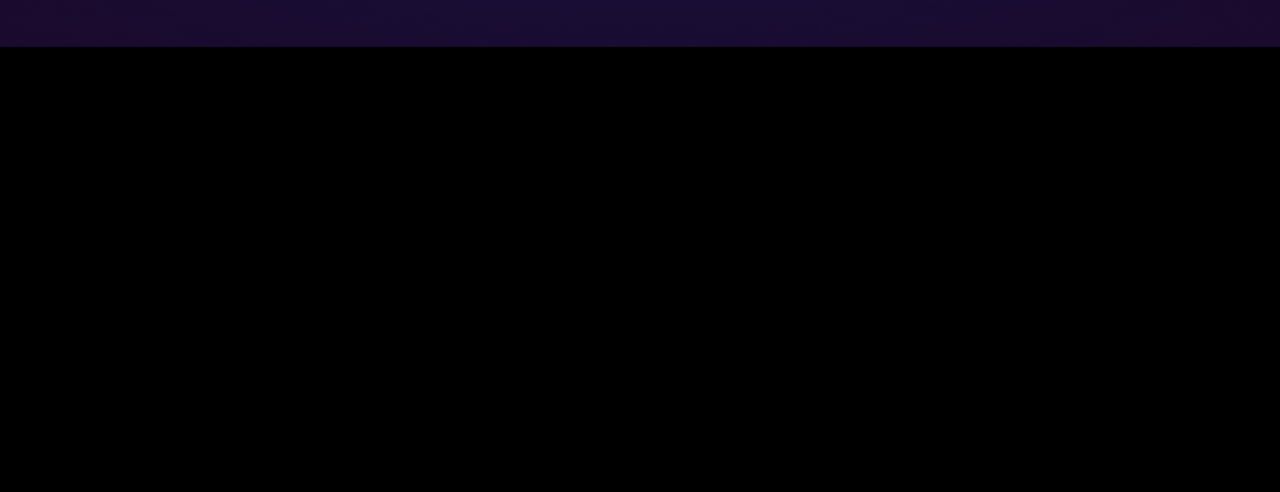
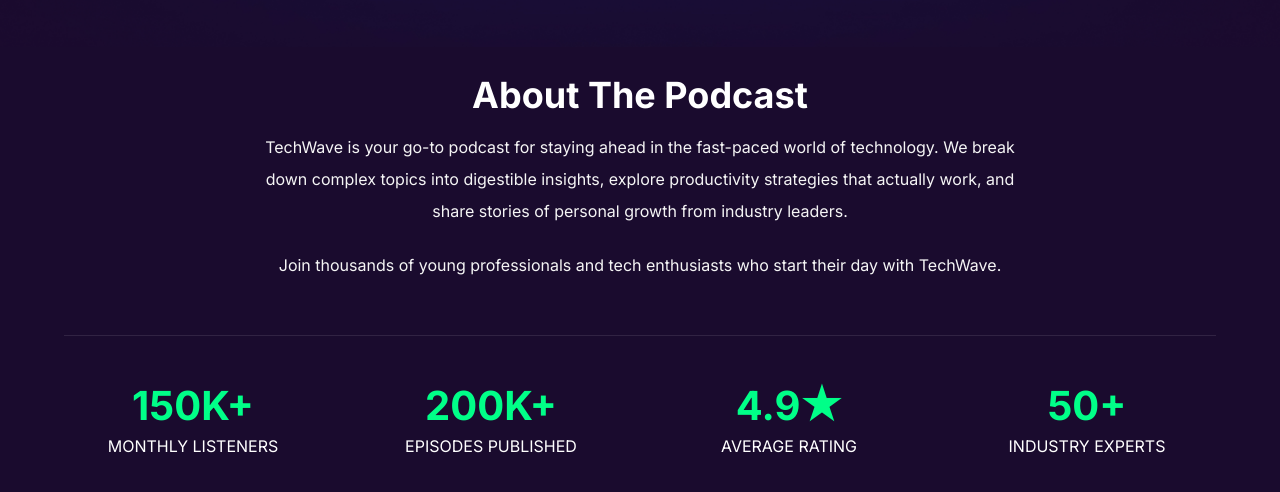
Before and after one commit to Mazharul-2003/B13-A02-TechWave, a website: page index.html in a window 1280 px wide. Shown: the part 580-1072 px from the top of the page. Before the commit the page ends 800 px from the top, so only its background shows below. Drawn offline with Linux system fonts and the light colour scheme.

Commit message:
About section completed for large device

```diff
--- a/index.html
+++ b/index.html
@@ -70,17 +70,18 @@
     </section>
 
     <!-- About Section -->
-    <section class="about-section bg-[#1A0B2E] py-7 max-w-full hidden">
+    <section class="about-section bg-[#1A0B2E] py-7 max-w-full">
         <div class="about-container max-w-[90%] mx-auto text-center">
-            <div class="content *:mb-4 text-white">
+            <div class="content *:mb-4 text-white lg:px-50 lg:mb-10 lg:border-b border-white/10">
                 <h1 class="text-4xl font-bold capitalize">About the Podcast</h1>
-                <p class="text-[1rem] leading-5 text-[#F5F5F5]">TechWave is your go-to podcast for staying ahead in the fast-paced world of
+                <p class="text-[1rem] leading-5 lg:leading-8 text-[#F5F5F5] lg:mb-7">TechWave is your go-to podcast for staying ahead in the fast-paced world of
                     technology. We break down
                     complex topics into digestible insights, explore productivity strategies that actually work, and
                     share stories of personal growth from industry leaders. </p>
-                <p class="text-[1rem] leading-5 text-[#F5F5F5]">Join thousands of young professionals and tech enthusiasts who start their day with TechWave.</p>
+                <p class="text-[1rem] leading-5 text-[#F5F5F5] lg:mb-15">Join thousands of young professionals and tech enthusiasts who start their day with TechWave.</p>
             </div>
-            <div class="statistics grid grid-cols-2 grid-rows-2 justify-between gap-x-10 gap-y-10">
+
+            <div class="statistics grid grid-cols-2 grid-rows-2 lg:grid-cols-4 justify-between gap-x-10 gap-y-10">
                 <div>
                     <h1 class="text-[#00FF88] font-bold text-[40px]">150K+</h1>
                     <p class="leading-5 font-[1rem] uppercase text-white">Monthly Listeners</p>
```
Also changed, not shown: output.css.
